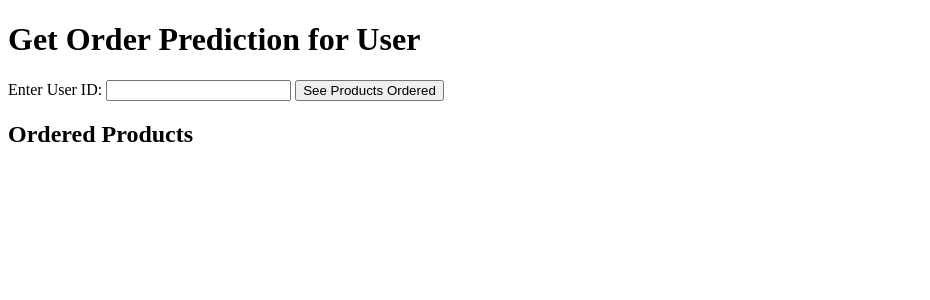
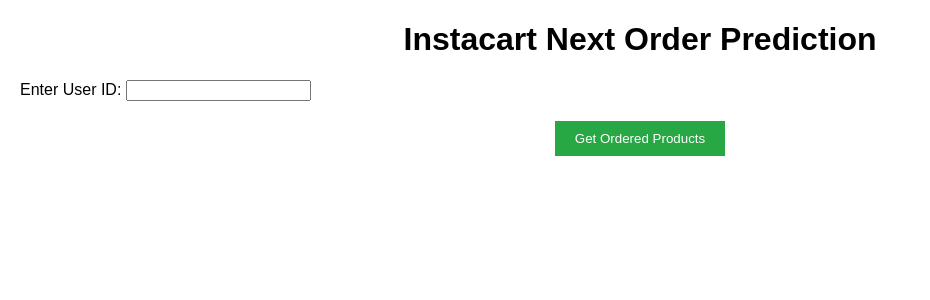
Before and after one commit to mirajkarsneha/instacart-market-basket-analysis, a Flask app: page / in a window 1280 px wide. Shown: the top 300 px of the page, without its empty margins (0-930 px from the left). Run offline with Flask 3, Linux system fonts and the light colour scheme.

Commit message:
Added website and model changes

```diff
--- a/Website/app.py
+++ b/Website/app.py
@@ -2,114 +2,95 @@ import os
 from flask import Flask, render_template, request, jsonify
 from google.cloud import bigquery
 import requests
-import pandas as pd
 import urllib.parse
+from sqlalchemy import create_engine
+from collections import defaultdict
 
-# Google API credentials and settings
-api_key = "AIzaSyD4BCfPJwAnKQ5cd-Ip_0m7QXtva9JvDIM"  # Replace with your new API key
-cx = "31d9e2af7c81642fb"  # Replace with your CSE ID
+# Use environment variables for sensitive data
+#api_key = os.getenv("AIzaSyB5ePyLzzs6TKU1a_ffV0E4EhkKK2uoaLs")  # Set the environment variable in your system
+#cx = os.getenv("31d9e2af7c81642fb")  # Set the environment variable in your system
+api_key = os.getenv("GOOGLE_API_KEY")
+cx = os.getenv("GOOGLE_CX")
 
+# Initialize Flask app
 app = Flask(__name__)
+
+# Google Cloud and BigQuery setup
 project_id = 'instacart-441209'
 client = bigquery.Client(project=project_id)
 
+# BigQuery engine setup for SQLAlchemy
+DATABASE_URI = f'bigquery://{project_id}'
+engine = create_engine(DATABASE_URI)
+
+
+# Cache to avoid repeated API calls
+image_url_cache = {}
+
 def get_image_url(product_name):
-    # Google Custom Search API URL for image search
-    encoded_query = urllib.parse.quote(product_name)
-    url = f"https://www.googleapis.com/customsearch/v1?q={encoded_query}&cx={cx}&searchType=image&key={api_key}"
-    response = requests.get(url)
+    if product_name in image_url_cache:
+        return image_url_cache[product_name]
 
-    # Check response and extract image URL
-    if response.status_code == 200:
-        image_data = response.json()
-        if 'items' in image_data and len(image_data['items']) > 0:
-            return image_data['items'][0]['link']
-    return None  # Return None if no image found
+    query = f"{product_name} Instacart grocery"
+    url = f"https://www.googleapis.com/customsearch/v1?q={urllib.parse.quote(query)}&cx={cx}&searchType=image&key={api_key}"
+
+    try:
+        response = requests.get(url)
+        response.raise_for_status()
+        data = response.json()
+        image_url = data['items'][0]['link'] if 'items' in data else "https://via.placeholder.com/100"
+        image_url_cache[product_name] = image_url
+        return image_url
+    except Exception as e:
+        print(f"Error fetching image for {product_name}: {e}")
+        return "https://via.placeholder.com/100"
+
+def get_ordered_and_carted_products(user_id):
+    combined_query = f"""
+    WITH CombinedOrderProducts AS (
+        SELECT order_id, product_id
+        FROM `instacart-441209.instacart.order_products_prior`
+        UNION ALL
+        SELECT order_id, product_id
+        FROM `instacart-441209.instacart.order_products_train`
+    )
+    SELECT
+        o.user_id,
+        o.order_id,
+        p.product_name
+    FROM CombinedOrderProducts op
+    JOIN `instacart-441209.instacart.products` p ON op.product_id = p.product_id
+    JOIN `instacart-441209.instacart.orders` o ON op.order_id = o.order_id
+    WHERE o.user_id = {user_id}
+    ORDER BY o.order_id, p.product_name;
+    """
+    query_job = client.query(combined_query)
+    result_df = query_job.to_dataframe()
+
+    if result_df.empty:
+        return None
+
+    grouped_df = result_df.groupby('order_id')['product_name'].apply(list).reset_index()
+    grouped_df['image_urls'] = grouped_df['product_name'].apply(lambda products: [get_image_url(product) for product in products])
+    return grouped_df
+
+@app.route('/get-products', methods=['POST'])
+def get_order_prediction():
+    user_id = request.form.get('user_id')
+    if not user_id:
+        return jsonify({'error': 'User ID is required'}), 400
+
+    grouped_df = get_ordered_and_carted_products(user_id)
+    if grouped_df is None:
+        return jsonify({'error': 'No data found for the user'}), 404
+
+    grouped_df = grouped_df.head(3)
+    grouped_products = grouped_df.to_dict(orient='records')
+    return jsonify({'grouped_products': grouped_products})
 
 @app.route('/')
-def home():
+def index():
     return render_template('index.html')
 
-@app.route('/get_order_prediction', methods=['POST'])
-def get_order_prediction():
-    try:
-        user_id = request.form.get('user_id')
-
-        # BigQuery to fetch reordered products for a specific user
-        query = f"""
-            SELECT
-                p.product_name,
-                COUNT(*) AS order_count,
-                SUM(CASE WHEN op.reordered = 1 THEN 1 ELSE 0 END) AS reorder_count
-            FROM `instacart-441209.instacart.order_products_prior` op
-            JOIN `instacart-441209.instacart.products` p ON op.product_id = p.product_id
-            JOIN `instacart-441209.instacart.orders` o ON op.order_id = o.order_id
-            WHERE o.user_id = {user_id}
-            GROUP BY p.product_name
-            ORDER BY reorder_count DESC
-            LIMIT 10
-        """
-
-        # Execute query and convert to DataFrame
-        result = client.query(query)
-        df = result.to_dataframe()
-
-        # Append image URLs for each product
-        predictions = []
-        for _, row in df.iterrows():
-            product_name = row['product_name']
-            image_url = get_image_url(product_name)
-            predictions.append({
-                "product_name": product_name,
-                "order_count": row['order_count'],
-                "reorder_count": row['reorder_count'],
-                "image_url": image_url or ""  # Default to empty string if no image found
-            })
-
-        # Return JSON response
-        return jsonify(predictions if predictions else {"message": "No data found for the given user_id."})
-
-    except Exception as e:
-        return jsonify({"error": str(e)})
-
-@app.route('/predict_next_order/<user_id>', methods=['GET'])
-def predict_next_order(user_id):
-    try:
-        # Replace this logic with your actual model prediction code
-        query = f"""
-            SELECT product_name
-            FROM `instacart-441209.instacart.products`
-            WHERE product_id IN (
-                SELECT product_id
-                FROM `instacart-441209.instacart.order_products_prior`
-                WHERE order_id IN (
-                    SELECT order_id
-                    FROM `instacart-441209.instacart.orders`
-                    WHERE user_id = {user_id}
-                )
-                ORDER BY RAND()
-                LIMIT 5
-            )
-        """
-
-        # Execute query and convert to DataFrame
-        result = client.query(query)
-        df = result.to_dataframe()
-
-        # Append image URLs for each predicted product
-        predictions = []
-        for _, row in df.iterrows():
-            product_name = row['product_name']
-            image_url = get_image_url(product_name)
-            predictions.append({
-                "product_name": product_name,
-                "image_url": image_url or ""  # Default to empty string if no image found
-            })
-
-        return jsonify(predictions if predictions else {"message": "No prediction available."})
-
-    except Exception as e:
-        return jsonify({"error": str(e)})
-
 if __name__ == '__main__':
-    app.run(debug=True)
+    app.run(debug=True, host='0.0.0.0', port=5001)
--- a/Website/templates/index.html
+++ b/Website/templates/index.html
@@ -1,175 +1,127 @@
 <!DOCTYPE html>
 <html lang="en">
-
 <head>
     <meta charset="UTF-8">
     <meta name="viewport" content="width=device-width, initial-scale=1.0">
-    <title>Instacart Order Prediction</title>
+    <title>Instacart Next Order Prediction</title>
     <style>
-        .product-list {
+        body {
+            font-family: Arial, sans-serif;
+            margin: 20px;
+        }
+        h1 {
+            text-align: center;
+        }
+        .order-list {
+            margin-bottom: 20px;
+        }
+        .order-item {
+            margin: 15px 0;
+            border: 1px solid #ddd;
+            padding: 15px;
+        }
+        .product-row {
             display: flex;
             flex-wrap: wrap;
-            justify-content: space-between;
         }
-
         .product-item {
-            width: 200px;
+            margin: 10px;
+            padding: 10px;
+            border: 1px solid #ddd;
+            width: 120px;
             text-align: center;
-            margin-bottom: 20px;
         }
-
-        .product-item img {
-            width: 100px;
-            height: auto;
+        .product-name {
+            margin-top: 10px;
+            font-size: 14px;
+        }
+        .product-image {
+            margin: 10px 0;
+        }
+        button {
+            display: block;
+            margin: 20px auto;
+            padding: 10px 20px;
+            background-color: #28a745;
+            color: white;
+            border: none;
+            cursor: pointer;
+        }
+        button:hover {
+            background-color: #218838;
         }
     </style>
 </head>
+<body>
+    <h1>Instacart Next Order Prediction</h1>
 
-<body>
-    <h1>Get Order Prediction for User</h1>
-
-    <!-- Form to input user ID -->
     <form id="prediction-form">
         <label for="user_id">Enter User ID:</label>
-        <input type="text" id="user_id" name="user_id" required>
-        <button type="submit">See Products Ordered</button>
+        <input type="number" id="user_id" required>
+        <button type="button" id="get-products">Get Ordered Products</button>
     </form>
 
-    <h2>Ordered Products</h2>
     <div id="prediction-results"></div>
 
-    <!-- Button for recommending products -->
-    <button id="recommend-products" style="display:none;">Recommended Products</button>
-
-    <!-- Button for predicting the next order -->
-    <button id="predict-next-order" style="display:none;">Predict Next Order</button>
-
-    <div id="recommended-products" style="display:none;"></div>
-
     <script>
-        document.getElementById('prediction-form').addEventListener('submit', function (event) {
+        document.getElementById('get-products').addEventListener('click', function (event) {
             event.preventDefault();
 
             const userId = document.getElementById('user_id').value;
             const resultDiv = document.getElementById('prediction-results');
-            const recommendProductsButton = document.getElementById('recommend-products');
-            const predictNextOrderButton = document.getElementById('predict-next-order');
-            const recommendedProductsDiv = document.getElementById('recommended-products');
 
-            // Clear previous results
             resultDiv.innerHTML = "Loading...";
 
-            // Hide the other sections initially
-            recommendedProductsDiv.style.display = 'none';
-            predictNextOrderButton.style.display = 'none';
-
-            // Fetch products ordered by the user
-            fetch('/get_order_prediction', {
+            fetch('/get-products', {
                 method: 'POST',
                 headers: { 'Content-Type': 'application/x-www-form-urlencoded' },
                 body: new URLSearchParams({ 'user_id': userId })
             })
             .then(response => response.json())
             .then(data => {
-                    console.log(data);  // Debugging step: Log the response
-
                 if (data.error) {
                     resultDiv.innerHTML = `<p>Error: ${data.error}</p>`;
-                    } else if (data.message) {
-                        resultDiv.innerHTML = `<p>${data.message}</p>`;
+                } else if (!data.grouped_products || data.grouped_products.length === 0) {
+                    resultDiv.innerHTML = `<p>No ordered products found for this user.</p>`;
                 } else {
-                        let resultHTML = '<h3>Products Already Ordered</h3><div class="product-list">';
-                        if (Array.isArray(data)) {
-                            data.forEach(item => {
+                    let resultHTML = '<h3>Ordered Products</h3><div class="order-list">';
+                    let orderCount = 0;
+
+                    data.grouped_products.forEach(order => {
+                        if (orderCount < 3) {
+                            resultHTML += `<div class="order-item">
+                                <h3>Order Id - ${order.order_id}</h3>
+                                <div class="product-row">`;
+
+                            order.product_name.forEach((productName, index) => {
                                 resultHTML += `<div class="product-item">
-                                    <strong>${item.product_name}</strong><br>
-                                    <img src="${item.image_url}" alt="${item.product_name}">
+                                    <div class="product-image">`;
+
+                                if (order.image_urls && order.image_urls[index]) {
+                                    resultHTML += `<img src="${order.image_urls[index]}" alt="Product Image" width="100" />`;
+                                } else {
+                                    resultHTML += `<img src="https://via.placeholder.com/100" alt="No Image Available" width="100" />`;
+                                }
+
+                                resultHTML += `</div>
+                                    <div class="product-name"><p>${productName}</p></div>
                                 </div>`;
                             });
-                        } else {
-                            resultHTML += '<p>No products ordered.</p>';
+
+                            resultHTML += '</div></div>';
+                            orderCount++;
                         }
+                    });
+
                     resultHTML += '</div>';
                     resultDiv.innerHTML = resultHTML;
-
-                        // Show the "Recommend Products" button after displaying ordered products
-                        recommendProductsButton.style.display = 'inline-block';
                 }
             })
             .catch(error => {
-                    resultDiv.innerHTML = `<p>Error fetching data: ${error}</p>`;
-                });
-        });
-
-        // Recommend products when the button is clicked
-        document.getElementById('recommend-products').addEventListener('click', function () {
-            const userId = document.getElementById('user_id').value;
-            const recommendedProductsDiv = document.getElementById('recommended-products');
-
-            recommendedProductsDiv.innerHTML = "Loading recommended products...";
-
-            // Fetch recommended products for the user
-            fetch(`/recommend_products/${userId}`)
-                .then(response => response.json())
-                .then(data => {
-                    if (data.error) {
-                        recommendedProductsDiv.innerHTML = `<p>Error: ${data.error}</p>`;
-                    } else if (data.message) {
-                        recommendedProductsDiv.innerHTML = `<p>${data.message}</p>`;
-                    } else {
-                        let resultHTML = '<h3>Recommended Products</h3><div class="product-list">';
-                        data.forEach(item => {
-                            resultHTML += `<div class="product-item">
-                                <strong>${item.product_name}</strong><br>
-                                <img src="${item.image_url}" alt="${item.product_name}">
-                            </div>`;
-                        });
-                        resultHTML += '</div>';
-                        recommendedProductsDiv.innerHTML = resultHTML;
-
-                        // Show the "Predict Next Order" button after displaying recommended products
-                        document.getElementById('predict-next-order').style.display = 'inline-block';
-                    }
-                })
-                .catch(error => {
-                    recommendedProductsDiv.innerHTML = `<p>Error fetching recommendations: ${error}</p>`;
-                });
-
-            recommendedProductsDiv.style.display = 'block';
-        });
-
-        // Predict the next order when the button is clicked
-        document.getElementById('predict-next-order').addEventListener('click', function () {
-            const userId = document.getElementById('user_id').value;
-            const resultDiv = document.getElementById('prediction-results');
-
-            resultDiv.innerHTML = "Loading next order prediction...";
-
-            // Fetch next order prediction for the user
-            fetch(`/predict_next_order/${userId}`)
-                .then(response => response.json())
-                .then(data => {
-                    if (data.error) {
-                        resultDiv.innerHTML = `<p>Error: ${data.error}</p>`;
-                    } else if (data.message) {
-                        resultDiv.innerHTML = `<p>${data.message}</p>`;
-                    } else {
-                        let resultHTML = '<h3>Predicted Next Order</h3><div class="product-list">';
-                        data.forEach(item => {
-                            resultHTML += `<div class="product-item">
-                                <strong>${item.product_name}</strong><br>
-                                <img src="${item.image_url}" alt="${item.product_name}">
-                            </div>`;
-                        });
-                        resultHTML += '</div>';
-                        resultDiv.innerHTML += resultHTML;
-                    }
-                })
-                .catch(error => {
-                    resultDiv.innerHTML = `<p>Error fetching prediction: ${error}</p>`;
+                console.error("Error fetching product data:", error);
+                resultDiv.innerHTML = `<p>There was an error retrieving the products. Please try again later.</p>`;
             });
         });
     </script>
 </body>
-
 </html>
```
Also changed, not shown: instacart.db (added), 3 other files. Lines whose indentation alone changed are shown as unchanged.
